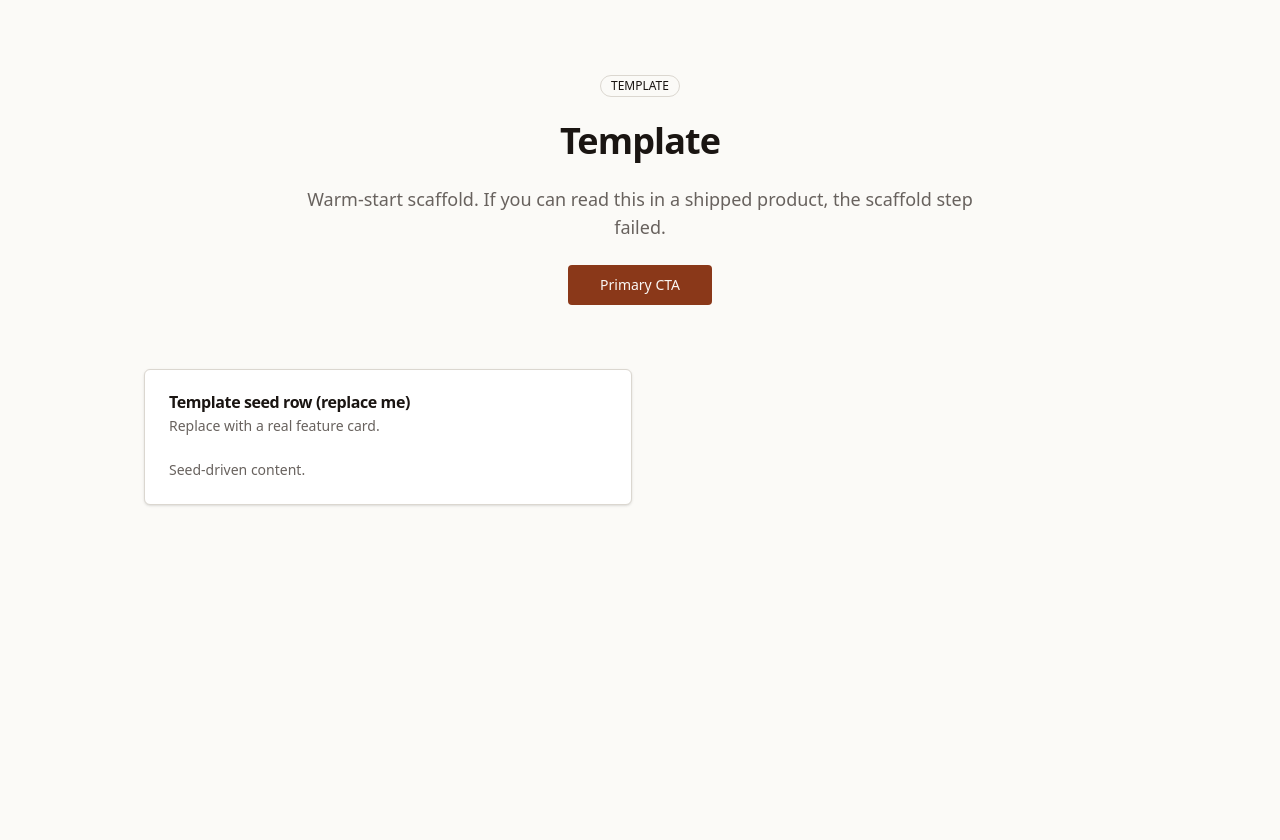
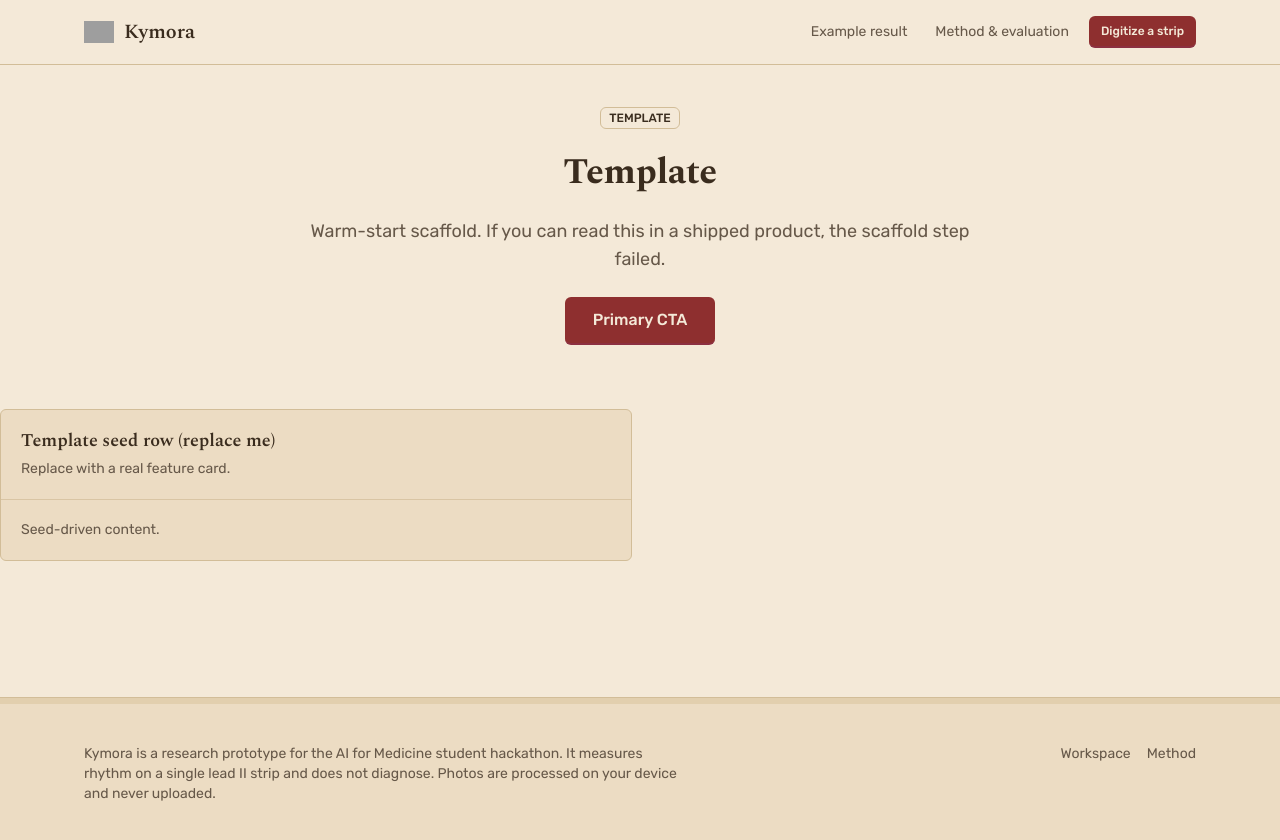
Before and after one commit to mericcintosun/kymora, a Next.js app: page / in a window 1280 px wide. Shown: the top 840 px of the page. Before the commit the page ends 800 px from the top, so only its background shows below. Built offline with nearby package versions, Linux system fonts and the light colour scheme; grey boxes are pictures that could not be loaded.

Commit message:
feat: high-desert identity tokens, fonts and restyled primitives

```diff
--- a/app/globals.css
+++ b/app/globals.css
@@ -1,30 +1,39 @@
 @import "tailwindcss";
 
-/* shadcn-style design tokens. The ONLY place colors live: restyle a project by
-   editing these variables from IDENTITY.md; components never carry hex.
-   TEMPLATE placeholder palette: warm neutral, deliberately NOT the navy ground +
-   teal accent the scaffold rules ban, so a token the scaffold forgets to
-   rewrite cannot reintroduce that look. Every value below is replaced. */
+/* Kymora design tokens. Every color below comes from the IDENTITY.md key block
+   (D9 high-desert). Components read these variables; they never carry hex. */
 :root {
-  --background: oklch(0.985 0.004 80);
-  --foreground: oklch(0.2 0.01 60);
-  --card: oklch(1 0 0);
-  --card-foreground: oklch(0.2 0.01 60);
-  --popover: oklch(1 0 0);
-  --popover-foreground: oklch(0.2 0.01 60);
-  --primary: oklch(0.45 0.12 40);
-  --primary-foreground: oklch(0.98 0.005 80);
-  --secondary: oklch(0.94 0.008 80);
-  --secondary-foreground: oklch(0.25 0.01 60);
-  --muted: oklch(0.94 0.008 80);
-  --muted-foreground: oklch(0.5 0.01 60);
-  --accent: oklch(0.92 0.02 60);
-  --accent-foreground: oklch(0.2 0.01 60);
-  --destructive: oklch(0.55 0.19 25);
-  --destructive-foreground: oklch(0.98 0 0);
-  --border: oklch(0.88 0.01 80);
-  --input: oklch(0.88 0.01 80);
-  --ring: oklch(0.45 0.12 40);
+  --ground: #f4e9d8;
+  --surface: #ecdcc3;
+  --deep: #e2cfae;
+  --line: #d2bd98;
+  --ink: #3a2c1e;
+  --oxblood: #8e2f2f;
+  --on-accent: #f4e9d8;
+  --second: #8c3041;
+  --ok: #2e7d4f;
+  --warn: #a8641c;
+  --bad: #b3382c;
+
+  --background: var(--ground);
+  --foreground: var(--ink);
+  --card: var(--surface);
+  --card-foreground: var(--ink);
+  --popover: var(--surface);
+  --popover-foreground: var(--ink);
+  --primary: var(--oxblood);
+  --primary-foreground: var(--on-accent);
+  --secondary: var(--deep);
+  --secondary-foreground: var(--ink);
+  --muted: var(--surface);
+  --muted-foreground: color-mix(in oklab, var(--ink) 74%, var(--ground));
+  --accent: var(--deep);
+  --accent-foreground: var(--ink);
+  --destructive: var(--bad);
+  --destructive-foreground: var(--on-accent);
+  --border: var(--line);
+  --input: var(--line);
+  --ring: var(--oxblood);
   --radius: 0.375rem;
 }
 
@@ -48,13 +57,77 @@
   --color-border: var(--border);
   --color-input: var(--input);
   --color-ring: var(--ring);
-  --radius-sm: calc(var(--radius) - 4px);
-  --radius-md: calc(var(--radius) - 2px);
+  --color-ground: var(--ground);
+  --color-surface: var(--surface);
+  --color-deep: var(--deep);
+  --color-line: var(--line);
+  --color-ink: var(--ink);
+  --color-oxblood: var(--oxblood);
+  --color-second: var(--second);
+  --color-ok: var(--ok);
+  --color-warn: var(--warn);
+  --color-bad: var(--bad);
+
+  /* RADIUS soft: 0.375rem on every card, panel and control. */
+  --radius-sm: var(--radius);
+  --radius-md: var(--radius);
   --radius-lg: var(--radius);
-  --radius-xl: calc(var(--radius) + 4px);
+  --radius-xl: var(--radius);
+
+  --font-display: var(--font-spectral), "Iowan Old Style", Georgia, "Times New Roman", serif;
+  --font-sans: var(--font-rubik), "Segoe UI", "Helvetica Neue", Arial, sans-serif;
+}
+
+html {
+  font-family: var(--font-rubik), "Segoe UI", "Helvetica Neue", Arial, sans-serif;
 }
 
 body {
   background: var(--background);
   color: var(--foreground);
 }
+
+h1,
+h2 {
+  font-family: var(--font-spectral), "Iowan Old Style", Georgia, "Times New Roman", serif;
+  letter-spacing: -0.01em;
+}
+
+::selection {
+  background: var(--deep);
+  color: var(--ink);
+}
+
+/* MOTION M3: scale(0.96) to 1 plus fade, ease-out, 380ms. Stagger rides
+   slug-prefixed classes, never inline custom properties. */
+@keyframes kymora-scale-in {
+  from {
+    opacity: 0;
+    transform: scale(0.96);
+  }
+  to {
+    opacity: 1;
+    transform: scale(1);
+  }
+}
+
+.kymora-enter {
+  animation: kymora-scale-in 380ms ease-out both;
+  transform-origin: 50% 60%;
+}
+
+.kymora-enter-2 {
+  animation-delay: 90ms;
+}
+
+.kymora-enter-3 {
+  animation-delay: 180ms;
+}
+
+@media (prefers-reduced-motion: reduce) {
+  .kymora-enter,
+  .kymora-enter-2,
+  .kymora-enter-3 {
+    animation: none;
+  }
+}
--- a/app/layout.tsx
+++ b/app/layout.tsx
@@ -1,18 +1,55 @@
 import type { Metadata } from "next";
+import { Rubik, Spectral } from "next/font/google";
+import Link from "next/link";
+import { SiteHeader } from "@/components/site-header";
 import "./globals.css";
 
-// TEMPLATE: replace the title and description with the product's real name
-// and one-liner during scaffold. No placeholder copy may survive.
+const spectral = Spectral({
+  subsets: ["latin"],
+  weight: ["400", "600", "700"],
+  display: "swap",
+  variable: "--font-spectral",
+});
+
+const rubik = Rubik({
+  subsets: ["latin"],
+  display: "swap",
+  variable: "--font-rubik",
+});
+
 export const metadata: Metadata = {
-  title: "App",
-  description: "Replace with the product one-liner.",
+  metadataBase: new URL("https://kymora.vercel.app"),
+  title: {
+    default: "Kymora: paper ECG strips, measured in your browser",
+    template: "%s | Kymora",
+  },
+  description:
+    "Kymora turns a phone photo of a printed lead II ECG strip into a millivolt and millisecond signal, measures heart rate and RR intervals in the browser, and refuses to answer when the photo cannot support a measurement.",
 };
 
 export default function RootLayout({ children }: { children: React.ReactNode }) {
   return (
-    <html lang="en">
-      <body className="min-h-screen antialiased">
-        <main className="mx-auto max-w-5xl px-4 py-8">{children}</main>
+    <html lang="en" className={`${spectral.variable} ${rubik.variable}`}>
+      <body className="min-h-screen font-sans antialiased">
+        <SiteHeader />
+        <main>{children}</main>
+        <footer className="mt-24 border-t border-border bg-surface">
+          <div aria-hidden className="h-1.5 bg-deep" />
+          <div className="mx-auto grid max-w-6xl gap-6 px-5 py-10 text-sm text-muted-foreground sm:grid-cols-[1fr_auto]">
+            <p className="max-w-[68ch]">
+              Kymora is a research prototype for the AI for Medicine student hackathon. It measures rhythm on a single
+              lead II strip and does not diagnose. Photos are processed on your device and never uploaded.
+            </p>
+            <nav aria-label="Footer" className="flex gap-4">
+              <Link href="/digitize" className="hover:text-foreground">
+                Workspace
+              </Link>
+              <Link href="/how" className="hover:text-foreground">
+                Method
+              </Link>
+            </nav>
+          </div>
+        </footer>
       </body>
     </html>
   );
--- /dev/null
+++ b/components/site-header.tsx
@@ -0,0 +1,37 @@
+import Link from "next/link";
+import { BrandMark } from "@/components/brand-mark";
+import { Button } from "@/components/ui/button";
+import { FEATURED_STRIP_ID } from "@/lib/data";
+
+const links = [
+  { href: `/digitize/${FEATURED_STRIP_ID}`, label: "Example result" },
+  { href: "/how", label: "Method & evaluation" },
+];
+
+/** HEADER row of IDENTITY.md: solid ground, border-b in LINE, sticky. */
+export function SiteHeader() {
+  return (
+    <header className="sticky top-0 z-40 border-b border-border bg-background">
+      <div className="mx-auto flex h-16 max-w-6xl items-center justify-between gap-4 px-5">
+        <Link href="/" className="flex items-center gap-2.5 font-display text-xl font-semibold text-foreground">
+          <BrandMark size={30} />
+          Kymora
+        </Link>
+        <nav aria-label="Main" className="flex items-center gap-1 sm:gap-3">
+          {links.map((l) => (
+            <Link
+              key={l.href}
+              href={l.href}
+              className="hidden rounded-md px-2 py-1.5 text-sm text-muted-foreground underline-offset-4 hover:bg-surface hover:text-foreground sm:inline-block"
+            >
+              {l.label}
+            </Link>
+          ))}
+          <Button asChild size="sm">
+            <Link href={`/digitize?strip=${FEATURED_STRIP_ID}`}>Digitize a strip</Link>
+          </Button>
+        </nav>
+      </div>
+    </header>
+  );
+}
--- a/components/ui/badge.tsx
+++ b/components/ui/badge.tsx
@@ -2,23 +2,27 @@ import * as React from "react";
 import { cva, type VariantProps } from "class-variance-authority";
 import { cn } from "@/lib/utils";
 
+// Soft-cornered matte tags. OK / WARN / BAD mark measurement state only, never brand.
 const badgeVariants = cva(
-  "inline-flex items-center rounded-full border px-2.5 py-0.5 text-xs font-medium transition-colors",
+  "inline-flex items-center gap-1 rounded-md px-2 py-0.5 text-xs font-medium",
   {
     variants: {
       variant: {
-        default: "border-transparent bg-primary text-primary-foreground",
-        secondary: "border-transparent bg-secondary text-secondary-foreground",
-        outline: "border-border text-foreground",
-        destructive: "border-transparent bg-destructive text-destructive-foreground",
+        default: "bg-primary text-primary-foreground",
+        secondary: "bg-secondary text-secondary-foreground",
+        outline: "border border-border text-foreground",
+        ok: "bg-ok text-primary-foreground",
+        warn: "bg-warn text-primary-foreground",
+        bad: "bg-bad text-primary-foreground",
+        destructive: "bg-destructive text-destructive-foreground",
       },
     },
     defaultVariants: { variant: "default" },
   }
 );
 
-function Badge({ className, variant, ...props }: React.ComponentProps<"div"> & VariantProps<typeof badgeVariants>) {
-  return <div className={cn(badgeVariants({ variant }), className)} {...props} />;
+function Badge({ className, variant, ...props }: React.ComponentProps<"span"> & VariantProps<typeof badgeVariants>) {
+  return <span className={cn(badgeVariants({ variant }), className)} {...props} />;
 }
 
 export { Badge, badgeVariants };
--- a/components/ui/button.tsx
+++ b/components/ui/button.tsx
@@ -3,22 +3,24 @@ import { Slot } from "@radix-ui/react-slot";
 import { cva, type VariantProps } from "class-variance-authority";
 import { cn } from "@/lib/utils";
 
+// High-desert surface: matte flat fills, soft 0.375rem corners, no shadows.
+// The default button sits on a darker "stratum" edge at its base.
 const buttonVariants = cva(
-  "inline-flex items-center justify-center gap-2 whitespace-nowrap rounded-md text-sm font-medium transition-colors focus-visible:outline-none focus-visible:ring-2 focus-visible:ring-ring disabled:pointer-events-none disabled:opacity-50 [&_svg]:size-4 [&_svg]:shrink-0",
+  "inline-flex items-center justify-center gap-2 whitespace-nowrap rounded-md text-sm font-medium transition-colors focus-visible:outline-none focus-visible:ring-2 focus-visible:ring-ring focus-visible:ring-offset-2 focus-visible:ring-offset-background disabled:pointer-events-none disabled:opacity-50 [&_svg]:size-4 [&_svg]:shrink-0",
   {
     variants: {
       variant: {
-        default: "bg-primary text-primary-foreground hover:bg-primary/90",
-        secondary: "bg-secondary text-secondary-foreground hover:bg-secondary/80",
-        outline: "border border-border bg-transparent hover:bg-accent hover:text-accent-foreground",
-        ghost: "hover:bg-accent hover:text-accent-foreground",
-        destructive: "bg-destructive text-destructive-foreground hover:bg-destructive/90",
-        link: "text-primary underline-offset-4 hover:underline",
+        default: "bg-primary text-primary-foreground border-b-2 border-second hover:bg-second",
+        secondary: "bg-secondary text-secondary-foreground border-b-2 border-line hover:bg-line",
+        outline: "border border-border bg-transparent text-foreground hover:bg-surface",
+        ghost: "text-foreground hover:bg-surface",
+        destructive: "bg-destructive text-destructive-foreground hover:bg-second",
+        link: "text-primary underline decoration-line decoration-2 underline-offset-4 hover:decoration-primary",
       },
       size: {
         default: "h-9 px-4 py-2",
-        sm: "h-8 rounded-md px-3 text-xs",
-        lg: "h-10 rounded-md px-8",
+        sm: "h-8 px-3 text-xs",
+        lg: "h-12 px-7 text-base",
         icon: "h-9 w-9",
       },
     },
--- a/components/ui/card.tsx
+++ b/components/ui/card.tsx
@@ -1,23 +1,24 @@
 import * as React from "react";
 import { cn } from "@/lib/utils";
 
+// Soft rounded panel in a sand step: flat SURFACE fill, LINE border, no shadow.
 function Card({ className, ...props }: React.ComponentProps<"div">) {
-  return <div className={cn("rounded-lg border border-border bg-card text-card-foreground shadow-sm", className)} {...props} />;
+  return <div className={cn("rounded-md border border-border bg-card text-card-foreground", className)} {...props} />;
 }
 function CardHeader({ className, ...props }: React.ComponentProps<"div">) {
-  return <div className={cn("flex flex-col gap-1.5 p-6", className)} {...props} />;
+  return <div className={cn("flex flex-col gap-1.5 border-b border-border/70 p-5", className)} {...props} />;
 }
 function CardTitle({ className, ...props }: React.ComponentProps<"div">) {
-  return <div className={cn("font-semibold leading-none tracking-tight", className)} {...props} />;
+  return <div className={cn("font-display text-lg font-semibold leading-tight", className)} {...props} />;
 }
 function CardDescription({ className, ...props }: React.ComponentProps<"div">) {
   return <div className={cn("text-sm text-muted-foreground", className)} {...props} />;
 }
 function CardContent({ className, ...props }: React.ComponentProps<"div">) {
-  return <div className={cn("p-6 pt-0", className)} {...props} />;
+  return <div className={cn("p-5", className)} {...props} />;
 }
 function CardFooter({ className, ...props }: React.ComponentProps<"div">) {
-  return <div className={cn("flex items-center p-6 pt-0", className)} {...props} />;
+  return <div className={cn("flex items-center gap-3 border-t border-border/70 bg-deep/40 p-5", className)} {...props} />;
 }
 
 export { Card, CardHeader, CardTitle, CardDescription, CardContent, CardFooter };
--- a/components/ui/input.tsx
+++ b/components/ui/input.tsx
@@ -6,7 +6,7 @@ function Input({ className, type, ...props }: React.ComponentProps<"input">) {
     <input
       type={type}
       className={cn(
-        "flex h-9 w-full rounded-md border border-input bg-transparent px-3 py-1 text-sm shadow-sm transition-colors placeholder:text-muted-foreground focus-visible:outline-none focus-visible:ring-2 focus-visible:ring-ring disabled:cursor-not-allowed disabled:opacity-50",
+        "flex h-9 w-full rounded-md border border-input bg-ground px-3 py-1 text-sm transition-colors file:mr-3 file:rounded-md file:border-0 file:bg-secondary file:px-2 file:py-1 file:text-sm file:text-secondary-foreground placeholder:text-muted-foreground focus-visible:outline-none focus-visible:ring-2 focus-visible:ring-ring disabled:cursor-not-allowed disabled:opacity-50",
         className
       )}
       {...props}
--- a/package.json
+++ b/package.json
@@ -6,12 +6,15 @@
     "dev": "next dev",
     "build": "next build",
     "start": "next start",
-    "seed": "node -e \"console.log('seed: nothing to do yet')\""
+    "eval": "tsx scripts/eval.ts",
+    "seed": "node -e \"console.log('seed: nothing to do yet, demo strips are generated from lib/data.ts at runtime')\""
   },
   "dependencies": {
+    "@gsap/react": "^2.1.2",
     "@radix-ui/react-slot": "^1.1.2",
     "class-variance-authority": "^0.7.1",
     "clsx": "^2.1.1",
+    "gsap": "^3.15.1",
     "lucide-react": "^0.474.0",
     "next": "^15.4.5",
     "react": "^19.1.0",
@@ -24,6 +27,7 @@
     "@types/react": "^19",
     "@types/react-dom": "^19",
     "tailwindcss": "^4.1.11",
+    "tsx": "^4.20.3",
     "typescript": "^5"
   }
 }
```
